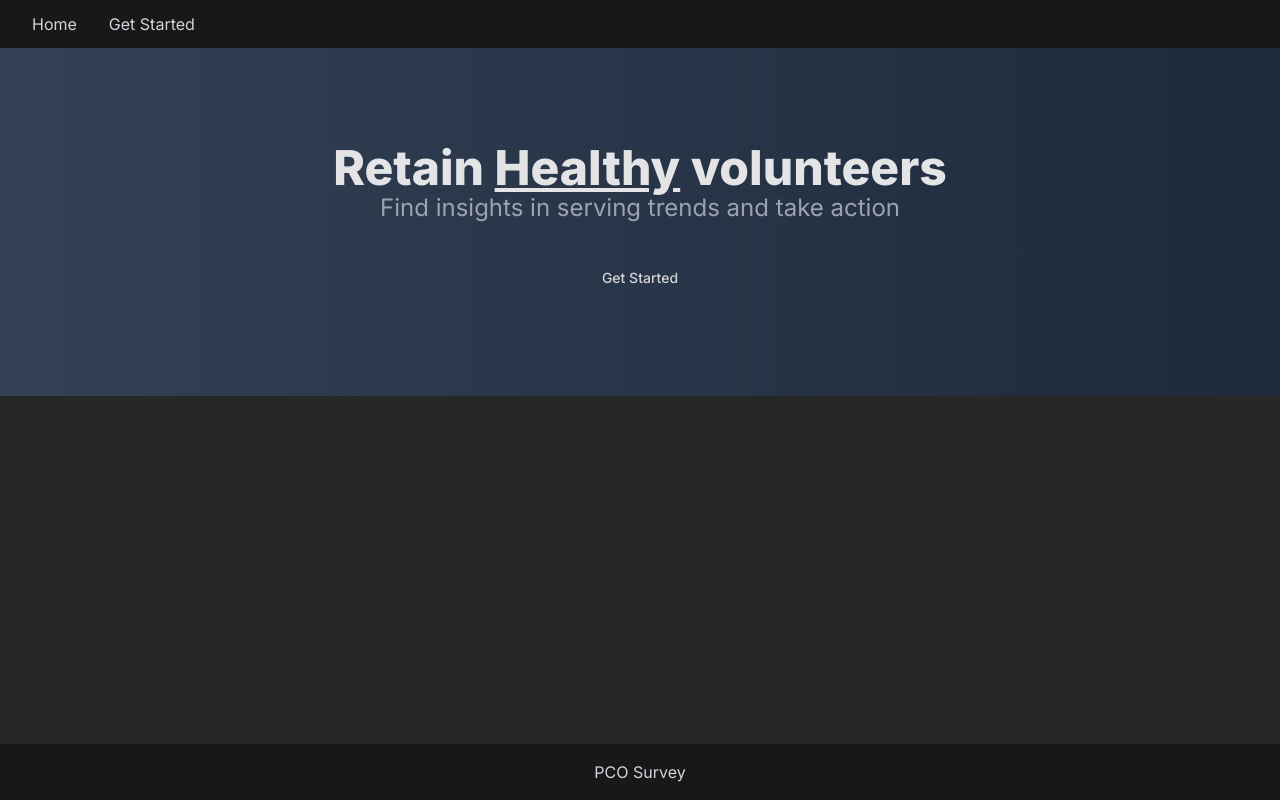
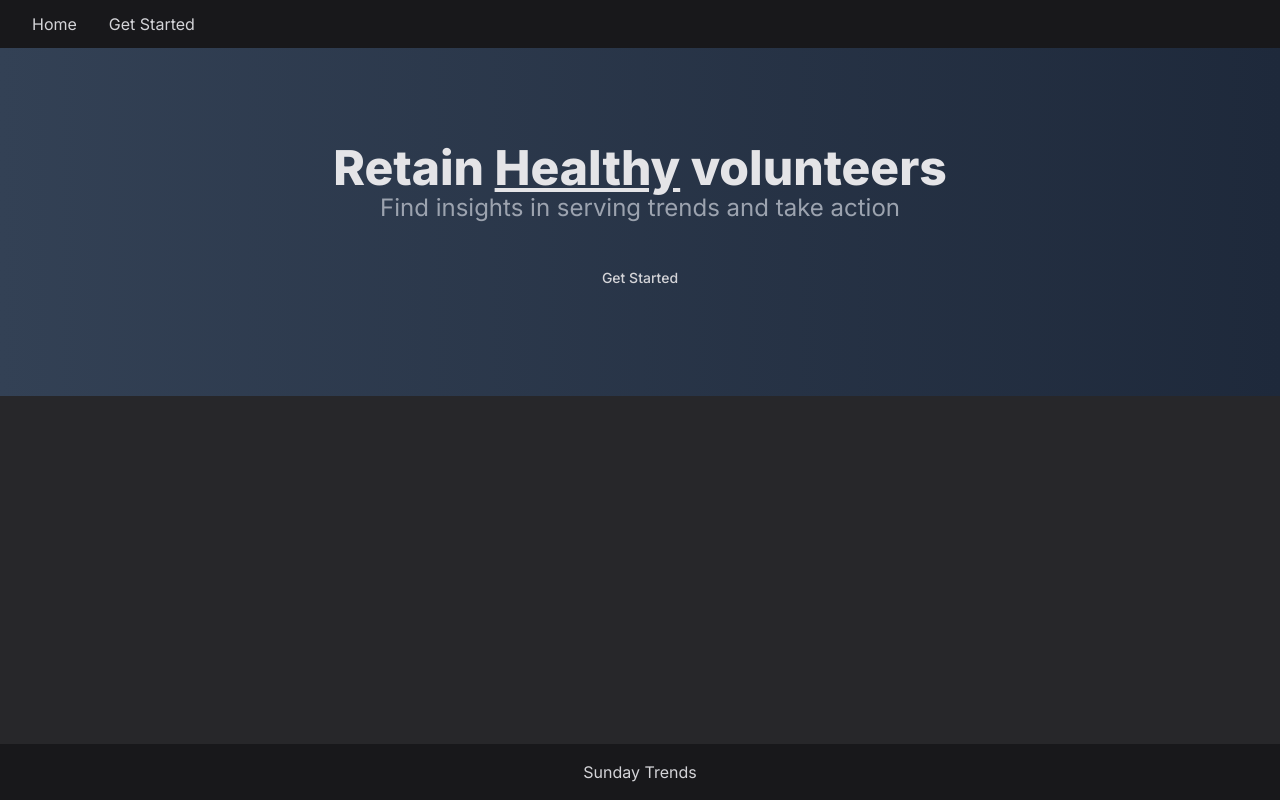
Before and after one commit to BStoller/PCOSurvey, a Next.js app: page / in a window 1280 px wide. Built offline with nearby package versions, Linux system fonts and the light colour scheme; no server answers.

Commit message:
update footer

```diff
--- a/components/custom/layout/footer.tsx
+++ b/components/custom/layout/footer.tsx
@@ -1,7 +1,7 @@
 export function Footer() {
     return (
         <footer className="bg-zinc-900 w-full flex justify-center py-4">
-            <p>PCO Survey</p>
+            <p>Sunday Trends</p>
         </footer>
     )
 }
```
